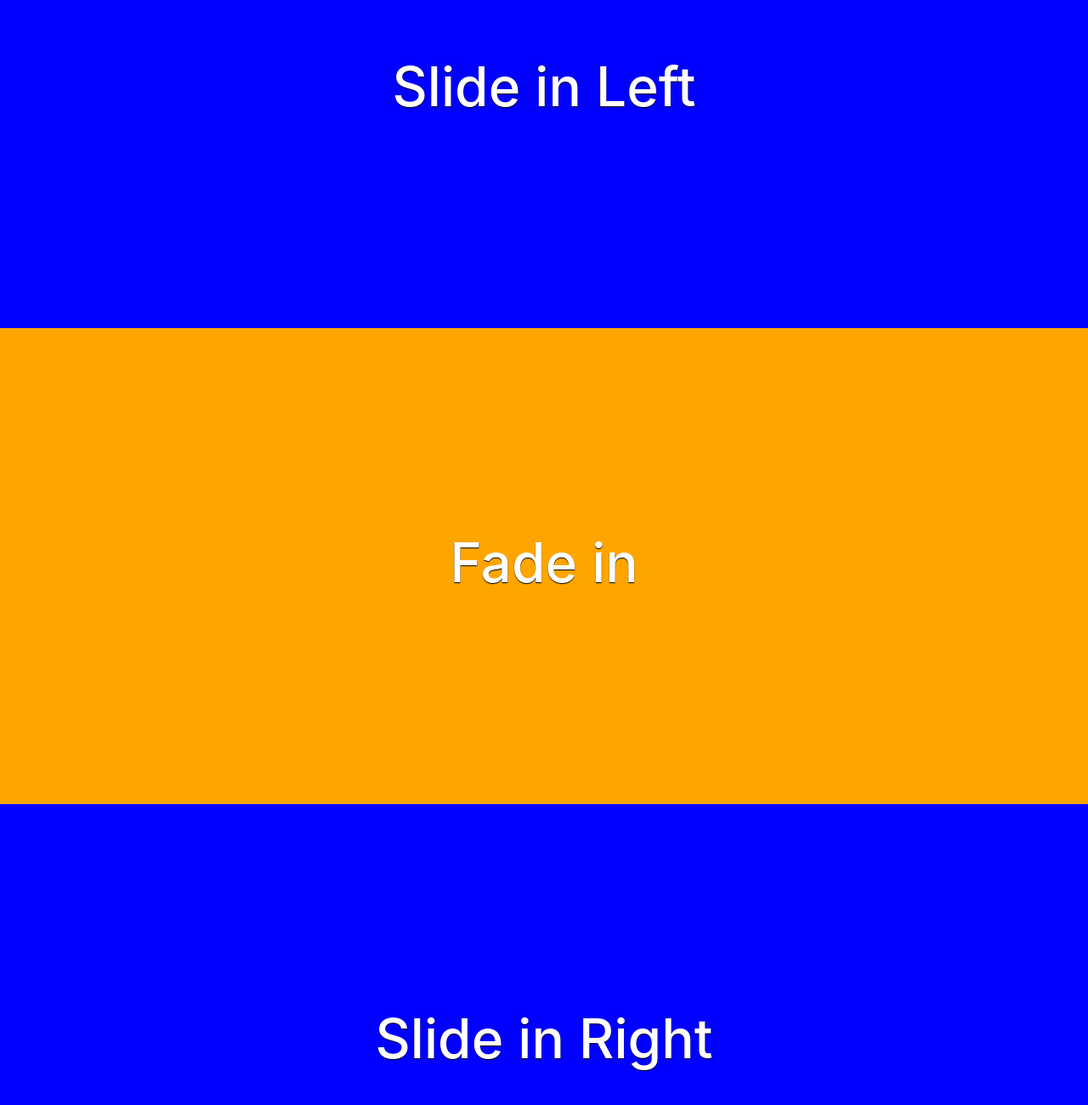
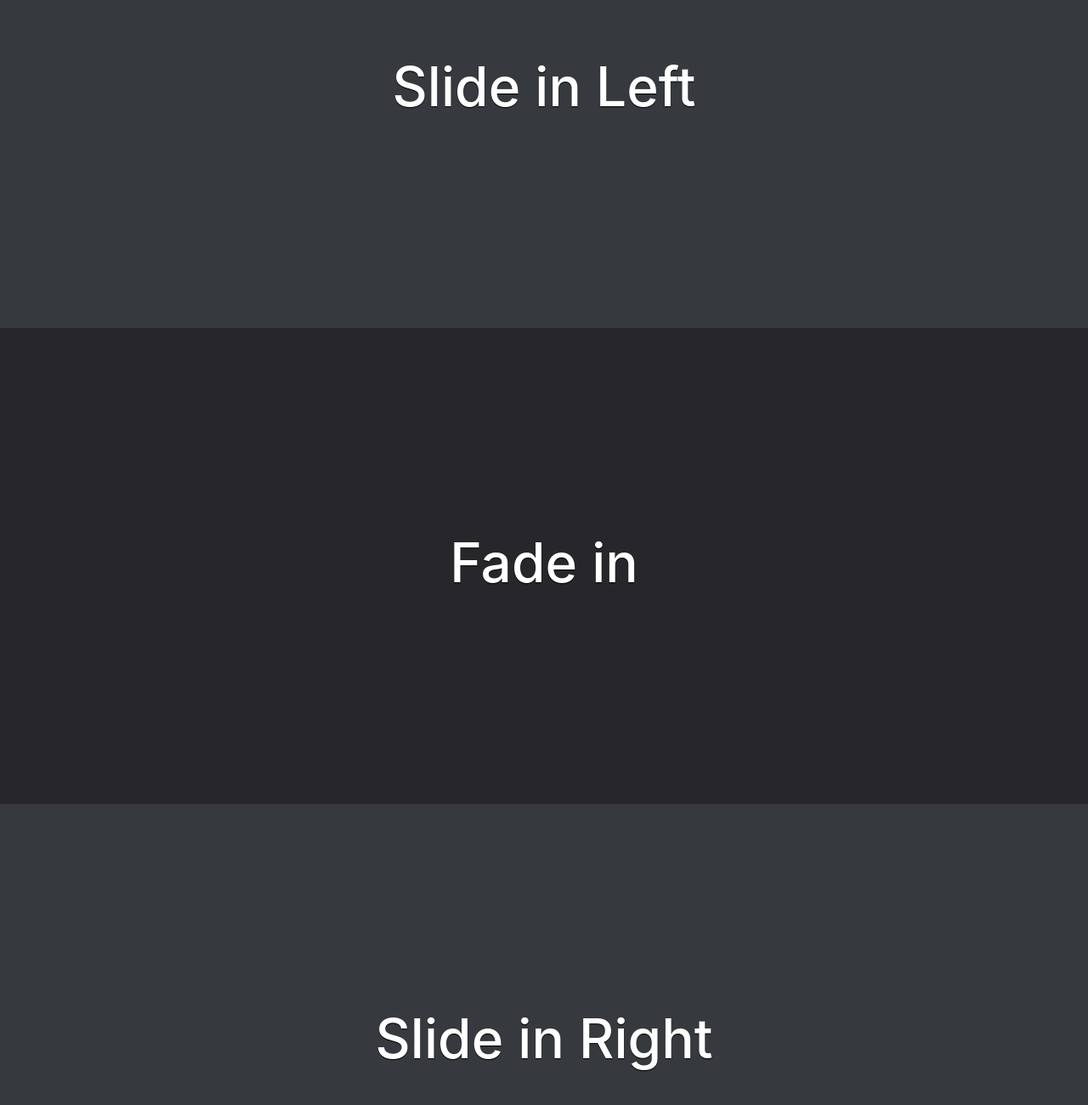
Before and after one commit to alextana/Reveal-Animation-JS, a plain HTML site: page index.html in a window 1280 px wide. Shown: the part 734-2034 px from the top of the page at 85% size. Drawn offline with nearby package versions, Linux system fonts and the light colour scheme.

Commit message:
Modified the styling

```diff
--- a/index.html
+++ b/index.html
@@ -11,41 +11,40 @@
 </head>
 
 <body>
-    <section class="container-flex reveal--onscroll fade-in">
+    <section class="container-flex section--main">
         <div class="row">
             <div class="col-xs-12">
-                <div class="item">
+                <div class="item reveal--onscroll fade-in">
                     <h1>Fade in</h1>
                 </div>
             </div>
         </div>
     </section>
 
-    <section class="container-flex reveal--onscroll slide-in-left">
+    <section class="container-flex section--main">
         <div class="row">
             <div class="col-xs-12">
-                <div class="item">
+                <div class="item reveal--onscroll slide-in-left">
                     <h1>Slide in Left</h1>
                 </div>
             </div>
         </div>
+    </section>
 
-    </section>
-    <section class="container-flex reveal--onscroll fade-in">
-
+    <section class="container-flex section--main">
         <div class="row">
             <div class="col-xs-12">
-                <div class="item">
+                <div class="item reveal--onscroll fade-in">
                     <h1>Fade in</h1>
                 </div>
             </div>
         </div>
     </section>
 
-    <section class="container-flex reveal--onscroll slide-in-right">
+    <section class="container-flex section--main">
         <div class="row">
             <div class="col-xs-12">
-                <div class="item">
+                <div class="item reveal--onscroll slide-in-right">
                     <h1>Slide in Right</h1>
                 </div>
             </div>
--- a/main.css
+++ b/main.css
@@ -9,28 +9,39 @@ h1 {
     color: white;
     text-shadow: 0px 1px 1px #000;
 }
-.reveal--onscroll {
+.section--main {
     height: 70vh;
 }
 
+.section--main:nth-child(odd) {
+    background:#26262B;
+}
+
+.section--main:nth-child(even) {
+    background: #36393E;
+}
+
 .reveal--fade-in {
-    background: orange;
-    transition: 2s ease-in-out;
+    opacity: 0;
+    animation: fadeIn 2s forwards;
+}
+
+@-webkit-keyframes fadeIn {
+100% { opacity:1; }
+}
+
+@keyframes fadeIn {
+100% {opacity:1; }
 }
 
 .text-center {text-align: center;}
 
 
 
-.is--visible {
-    display: block;
-    background: orange;
-    transition: 2s ease-in-out;
-}
 
 .reveal--slide-in-left {
 transform:translateX(-100%);
-background: blue;
+
 position: relative;;
 animation: slide 2s forwards;
 }
@@ -45,7 +56,6 @@ animation: slide 2s forwards;
 
 .reveal--slide-in-right {
     transform:translateX(100%);
-    background: blue;
     position: relative;;
     animation: slide-right 2s forwards;
     }
```
